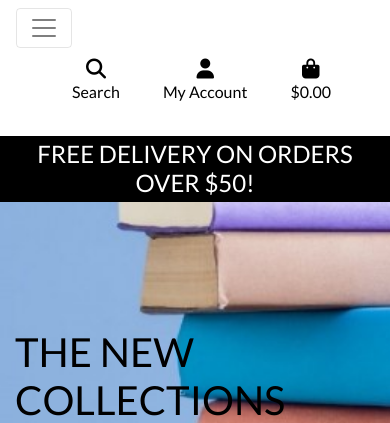
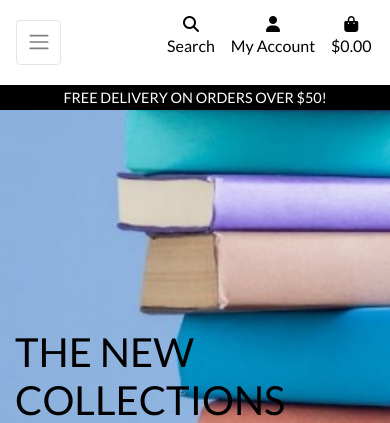
Before and after one commit to Code-Institute-Submissions/waterrot-The-Bookstore_AugResub, a Django app: page / in a window 390 px wide. Shown: the top 423 px of the page. Run offline with Django 3.2, Linux system fonts and the light colour scheme; some libraries are stand-ins or nearby versions.

Commit message:
fix layout for navbar on mobile screen

```diff
--- a/static/css/base.css
+++ b/static/css/base.css
@@ -289,4 +289,25 @@ input[name='q']::placeholder {
     body {
         height: calc(100vh - 116px);
     }
+
+    .display-4.logo-font.text-black {
+        font-size: 2rem;
+    }
+
+    .nav-link {
+        padding: 0.15rem;
+    }
+
+    .nav-link i.fa-lg {
+        font-size: 1rem;
+    }
+
+    .navbar-toggler {
+        padding: .6rem .6rem;
+        font-size: 1rem;
+    }
+
+    #delivery-banner h4 {
+        font-size: .9rem;
+    }
 }
```
